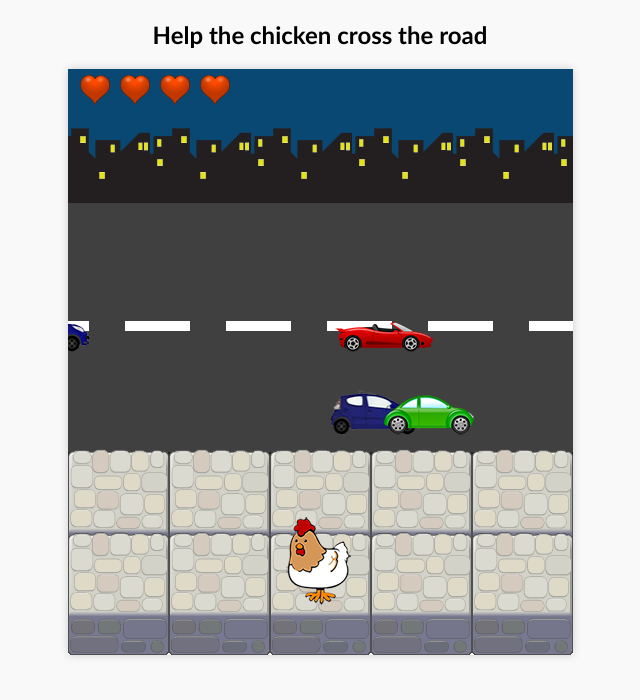
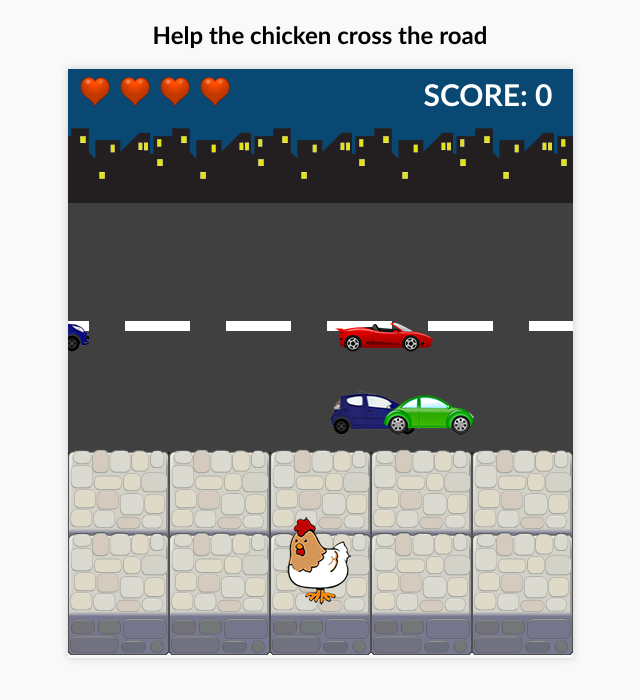
Before and after one commit to azemoh/chicken-arcade, a plain HTML site: page index.html in a window 1280 px wide. Shown: the whole page, without its empty margins (320-960 px from the left). Drawn offline with Linux system fonts and the light colour scheme.

Commit message:
Add scores and game over screen

```diff
--- a/css/style.css
+++ b/css/style.css
@@ -5,6 +5,39 @@ body {
 	background: #f9f9f9;
 }
 
-canvas {
+div {
+	box-sizing: border-box;
+	-moz-box-sizing: border-box;
+	-webkit-box-sizing: border-box;
+	-ms-box-sizing: border-box;
+}
+
+#game {
+	width: 505px;
+	margin: 0 auto;
 	box-shadow: 0 0 8px #ccc;
 }
+
+#score,
+#game-over {
+	font-weight: 700;
+	position: relative;
+}
+
+#score {
+	color: #FFF;
+	font-size: 30px;
+	margin-bottom: -40px;
+	line-height: 1;
+	padding: 10px 20px 0 0;
+	text-transform: uppercase;
+	text-align: right;
+}
+
+#game-over {
+	font-size: 42px;
+	margin-top: -180px;
+	color: #f00;
+	background: #ccc;
+	padding: 30px 0;
+}
--- a/index.html
+++ b/index.html
@@ -7,9 +7,9 @@
 </head>
 <body>
 	<h2>Help the chicken cross the road</h2>
+	<div id="game"></div>
 	<script src="js/resources.js"></script>
 	<script src="js/app.js"></script>
 	<script src="js/engine.js"></script>
-
 </body>
 </html>
--- a/js/app.js
+++ b/js/app.js
@@ -1,10 +1,10 @@
-var enemyCount = 5,
+var ENEMY_COUNT = 5,
+	LIFE_COUNT = 4,
 	ENEMY_INIT_X = -200,
 	MOVE_X = 101,
 	MOVE_Y = 83,
 	PLAYER_INIT_X = 202,
 	PLAYER_INIT_Y = 422,
-		lifeCount = 4,
 	ENTITY_HEIGHT = 50,
 	ENTITY_WIDTH = 90,
 	CANVAS_OFFSET = 90,
@@ -16,12 +16,10 @@ var sprites = {
 	playerDead: 'images/chicken-dead.png',
 	enemy1: 'images/enemy-car-1.png',
 	enemy2: 'images/enemy-car-2.png',
-	enemy3: 'images/enemy-car-3.png',
+	enemy3: 'images/enemy-car-3.png'
 };
 
-/**
-* Helper functions
-*/
+//Helper functions
 
 var randomNo = function () {
 	return Math.floor((Math.random() * 300) + 50);
@@ -31,6 +29,9 @@ var random_Y = function () {
 	return CANVAS_OFFSET + Math.floor(Math.random() * 3) * MOVE_Y;
 };
 
+/* Helper function to return random enemy images.
+ * return: string
+ */
 var randomEnemyImage = function () {
 	var sprite = Math.random();
 
@@ -45,8 +46,8 @@ var randomEnemyImage = function () {
 	return sprite;
 };
 
-
-// Enemies entity
+/* Enemy class to create enemy instances
+ */
 var Enemy = function () {
 	this.sprite = randomEnemyImage();
 	this.y = random_Y();
@@ -56,15 +57,16 @@ var Enemy = function () {
 	this.speed = randomNo();
 };
 
-// Update the enemy's position, required method for game
-// Parameter: dt, a time delta between ticks
+/* Update the enemy's position
+ * param: dt, a time delta between ticks
+ */
 Enemy.prototype.update = function (dt) {
 	// x is multiplied by the dt parameter
 	// which ensures the game runs at the same speed for all computers.
-
 	this.x = this.x + this.speed * dt;
-
-	if (this.x > CANVAS_WIDTH ) {
+	// Return enemy to the start when they go out of screen
+	// Change enemy image, speed and y position.
+	if (this.x > CANVAS_WIDTH) {
 		this.x = ENEMY_INIT_X;
 		this.sprite = randomEnemyImage();
 		this.speed = randomNo();
@@ -72,14 +74,17 @@ Enemy.prototype.update = function (dt) {
 	}
 };
 
-// Draw the enemy on the screen, required method for game
+// Draw the enemy on the screen
 Enemy.prototype.render = function () {
 	ctx.drawImage(Resources.get(this.sprite), this.x, this.y);
 };
 
+/* Static function to create enemies
+ * return: Enemy[]
+ */
 Enemy.createEnemies = function () {
 	var enemies = [];
-	for (var i = 0; i < enemyCount; i++ ) {
+	for (var i = 0; i < ENEMY_COUNT; i++ ) {
 		var enemy = new Enemy();
 		enemies.push(enemy)
 	}
@@ -95,7 +100,8 @@ var Player = function () {
 	this.y = PLAYER_INIT_Y;
 	this.height = ENTITY_HEIGHT;
 	this.width = ENTITY_WIDTH;
-	this.lives = lifeCount;
+	this.lives = LIFE_COUNT;
+	this.score = 0;
 };
 
 
@@ -112,6 +118,8 @@ Player.prototype.reset = function () {
 };
 
 Player.prototype.win = function () {
+	this.score += 10;
+	game.updateScore();
 	this.reset();
 };
 
@@ -167,14 +175,14 @@ Player.prototype.update = function (key) {
 var Life = function (x) {
 	this.sprite = 'images/heart.png';
 	this.x = x;
-	this.y = -10;
+	this.y = -8;
 	this.width = 101/3;
 	this.height = 171/3;
 };
 
 Life.addLives = function () {
 	var lives = [];
-	for (var i = 0; i < lifeCount; i++) {
+	for (var i = 0; i < LIFE_COUNT; i++) {
 		lives.push(new Life(10 + i * 40));
 	}
 	return lives;
@@ -185,7 +193,7 @@ Life.prototype.render = function() {
 };
 
 // This listens for key presses and sends the keys to your
-// Player.handleInput() method. You don't need to modify this.
+// Player.update() method. You don't need to modify this.
 document.addEventListener('keyup', function (e) {
 	var allowedKeys = {
 		32: 'space',
@@ -198,22 +206,47 @@ document.addEventListener('keyup', function (e) {
 	player.update(allowedKeys[e.keyCode]);
 });
 
-// create player
-var player = new Player();
 
 var game = {
+	screen : document.getElementById('game'),
 	enemies: Enemy.createEnemies(),
 	lives: Life.addLives(),
 	isOn: true
 };
 
+var	scoreBoard = document.createElement('div'),
+	gameOverBanner = document.createElement('div');
+
+
+game.init = function () {
+	gameOverBanner.innerHTML = 'Game Over! <br> Hit space to try again.';
+	gameOverBanner.id = 'game-over';
+	scoreBoard.id = 'score';
+
+	this.updateScore();
+	this.screen.appendChild(scoreBoard);
+};
+
+game.updateScore = function () {
+	scoreBoard.innerHTML = 'Score: ' + player.score;
+}
+
 game.over = function () {
+	this.screen.appendChild(gameOverBanner);
 	this.enemies = [];
 };
 
 game.reset = function () {
+	this.screen.removeChild(gameOverBanner);
 	player.reset();
-	player.lives = lifeCount;
-	game.enemies = Enemy.createEnemies();
-	game.lives = Life.addLives();
+	player.lives = LIFE_COUNT;
+	player.score = 0;
+	this.updateScore()
+	this.enemies = Enemy.createEnemies();
+	this.lives = Life.addLives();
 };
+
+
+// create player
+var player = new Player();
+game.init();
--- a/js/engine.js
+++ b/js/engine.js
@@ -15,6 +15,7 @@
  */
 
 var Engine = (function (global) {
+	"use strict";
 	/* Predefine the variables we'll be using within this scope,
 	 * create the canvas element, grab the 2D context for that canvas
 	 * set the canvas elements height/width and add it to the DOM.
@@ -27,7 +28,7 @@ var Engine = (function (global) {
 
 	canvas.width = CANVAS_WIDTH;
 	canvas.height = CANVAS_HEIGHT;
-	doc.body.appendChild(canvas);
+	game.screen.appendChild(canvas);
 
 	/* This function serves as the kickoff point for the game loop itself
 	 * and handles properly calling the update and render methods.
@@ -64,7 +65,6 @@ var Engine = (function (global) {
 	 * game loop.
 	 */
 	function init() {
-		reset();
 		lastTime = Date.now();
 		main();
 	}
@@ -78,11 +78,6 @@ var Engine = (function (global) {
 	 * functionality this way (you could just implement collision detection
 	 * on the entities themselves within your app.js file).
 	 */
-	function update(dt) {
-		updateEntities(dt);
-		checkCollisions();
-	}
-
 	function checkCollisions() {
 		game.enemies.forEach(function (enemy) {
 
@@ -96,6 +91,12 @@ var Engine = (function (global) {
 
 		});
 	}
+
+	function update(dt) {
+		updateEntities(dt);
+		checkCollisions();
+	}
+
 
 	/* This is called by the update function  and loops through all of the
 	 * objects within your game.enemies array as defined in app.js and calls
@@ -173,14 +174,6 @@ var Engine = (function (global) {
 		player.render();
 	}
 
-	/* This function does nothing but it could have been a good place to
-	 * handle game reset states - maybe a new game menu or a game over screen
-	 * those sorts of things. It's only called once by the init() method.
-	 */
-	function reset() {
-		// noop
-	}
-
 	/* Go ahead and load all of the images we know we're going to need to
 	 * draw our game level. Then set init as the callback method, so that when
 	 * all of these images are properly loaded our game will start.
```
Lines whose indentation alone changed are shown as unchanged.
